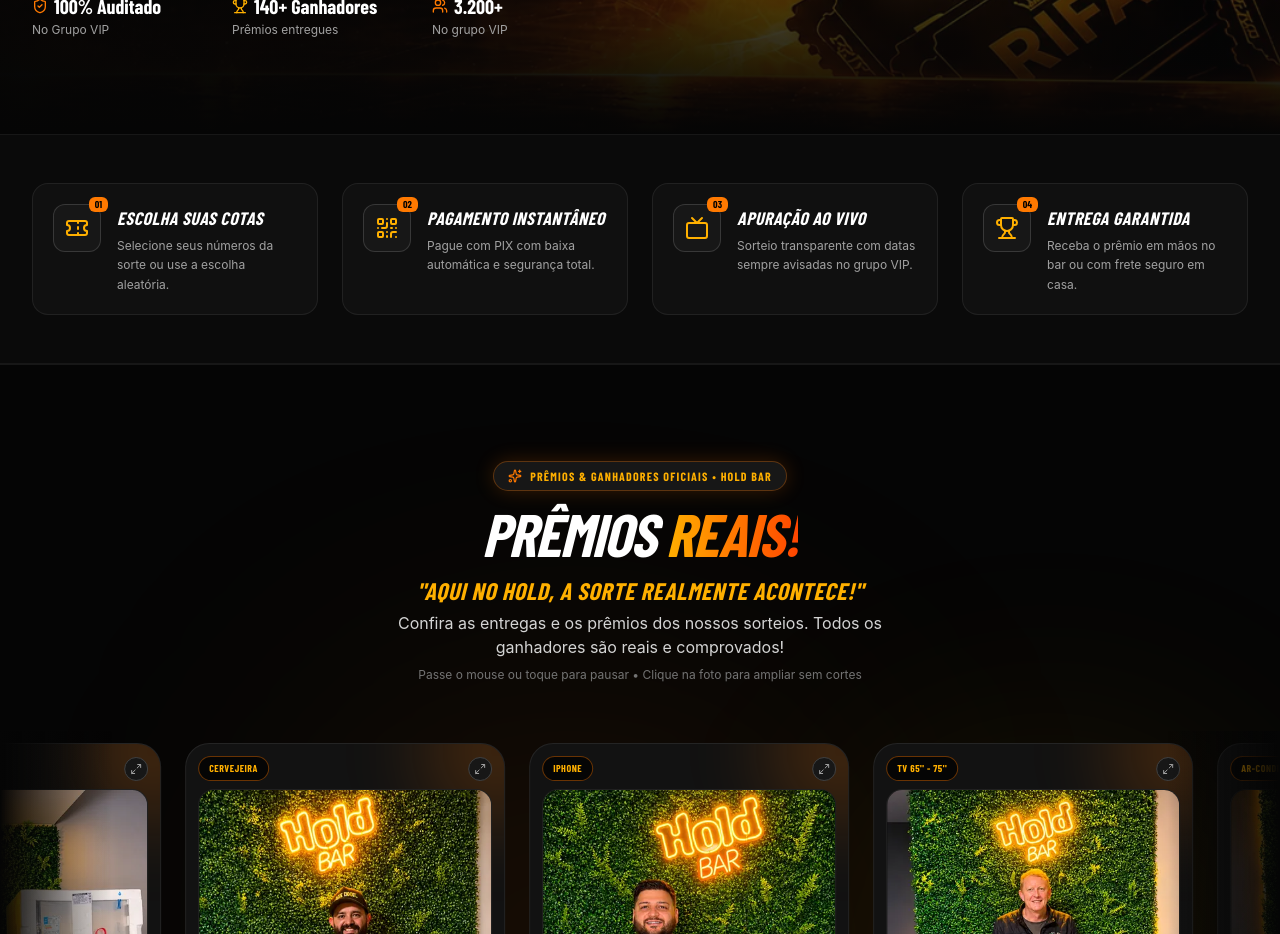
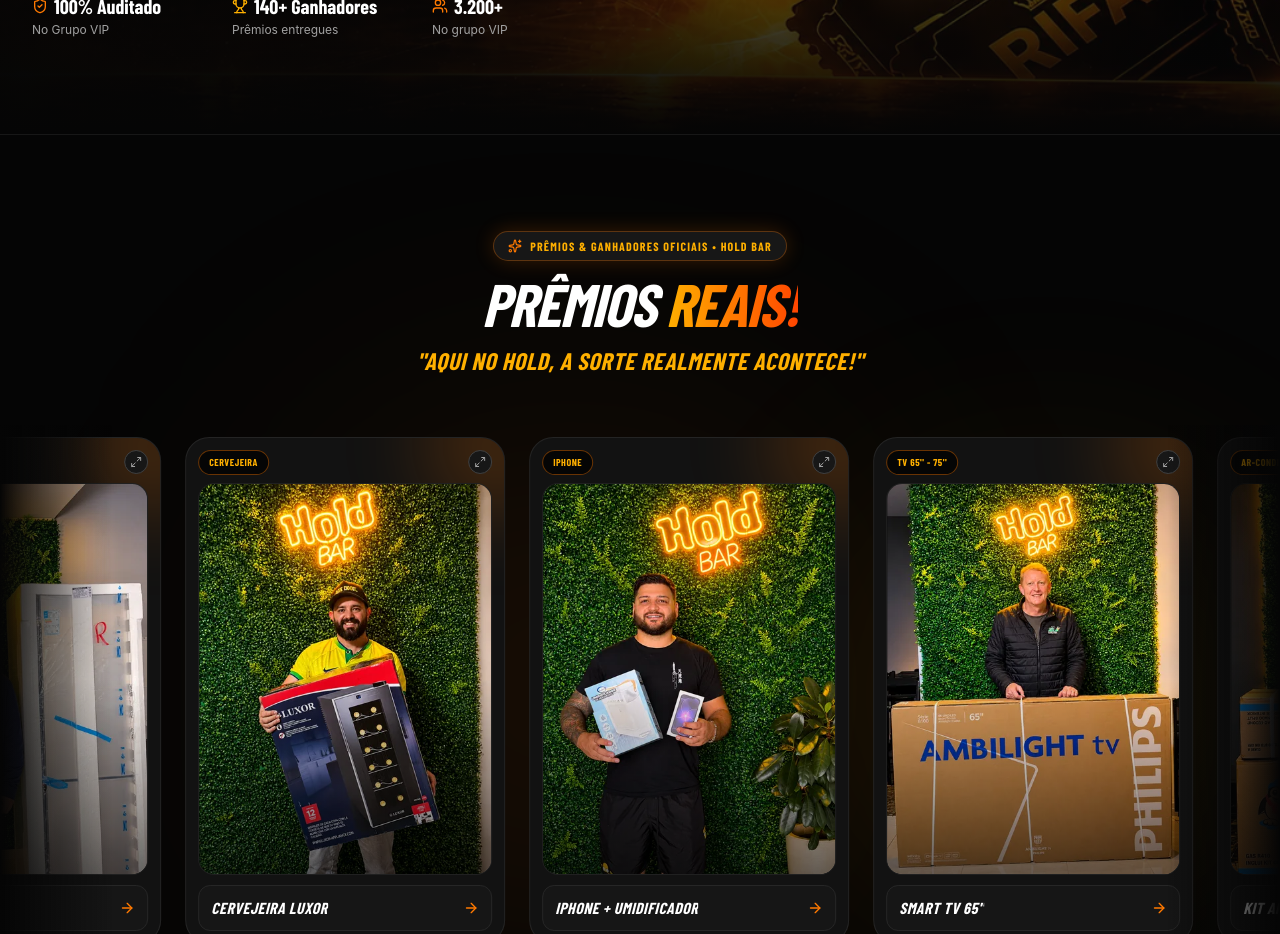
Before and after one commit to IcaroGarcia122/Hold-Rifas, a React (Vite) app: page / in a window 1280 px wide. Shown: the part 840-1774 px from the top of the page. Built offline with nearby package versions, Linux system fonts and the light colour scheme; a web font is replaced by a local one.

Commit message:
refactor: remove HowItWorksBar component
Clean up layout by removing the HowItWorksBar component and associated text in the VideoSection to streamline the landing page interface.

```diff
--- a/src/App.tsx
+++ b/src/App.tsx
@@ -6,7 +6,6 @@
 import React, { useEffect } from "react";
 import { Navbar } from "./components/Navbar";
 import { Hero } from "./components/Hero";
-import { HowItWorksBar } from "./components/HowItWorksBar";
 import { VideoSection } from "./components/VideoSection";
 import { WhyParticipateSection } from "./components/WhyParticipateSection";
 import { FinalCtaSection } from "./components/FinalCtaSection";
@@ -66,10 +65,7 @@ export default function App() {
         {/* 1. Hero Principal com Logo 3D Metálico e Bolas Numeradas */}
         <Hero />
 
-        {/* 2. Barra de Como Funciona em 4 Passos */}
-        <HowItWorksBar />
-
-        {/* 3. Seção de Ganhadores e Prêmios — Carrossel Infinito com Carrossel de Palavras */}
+        {/* 2. Seção de Ganhadores e Prêmios — Carrossel Infinito com Carrossel de Palavras */}
         <VideoSection />
 
         {/* 4. Seção — Por Que Participar? com Mockup do Smartphone */}
--- a/src/components/VideoSection.tsx
+++ b/src/components/VideoSection.tsx
@@ -51,13 +51,6 @@ export const VideoSection: React.FC = () => {
 
           <p className="mt-3 text-xl sm:text-2xl font-condensed font-bold text-[#FFB000] tracking-wide uppercase italic">
             "Aqui no Hold, a sorte realmente acontece!"
-          </p>
-          <p className="mt-1 text-sm sm:text-base text-neutral-300 font-sans max-w-xl mx-auto">
-            Confira as entregas e os prêmios dos nossos sorteios. Todos os ganhadores são reais e comprovados!
-          </p>
-
-          <p className="mt-2 text-xs text-neutral-500 font-sans flex items-center justify-center gap-1.5">
-            <span>Passe o mouse ou toque para pausar • Clique na foto para ampliar sem cortes</span>
           </p>
         </div>
 
```
Also changed, not shown: public/assets/aistudio/image_19890282.png (added), public/assets/aistudio/image_fdff1dfe.png (added).
